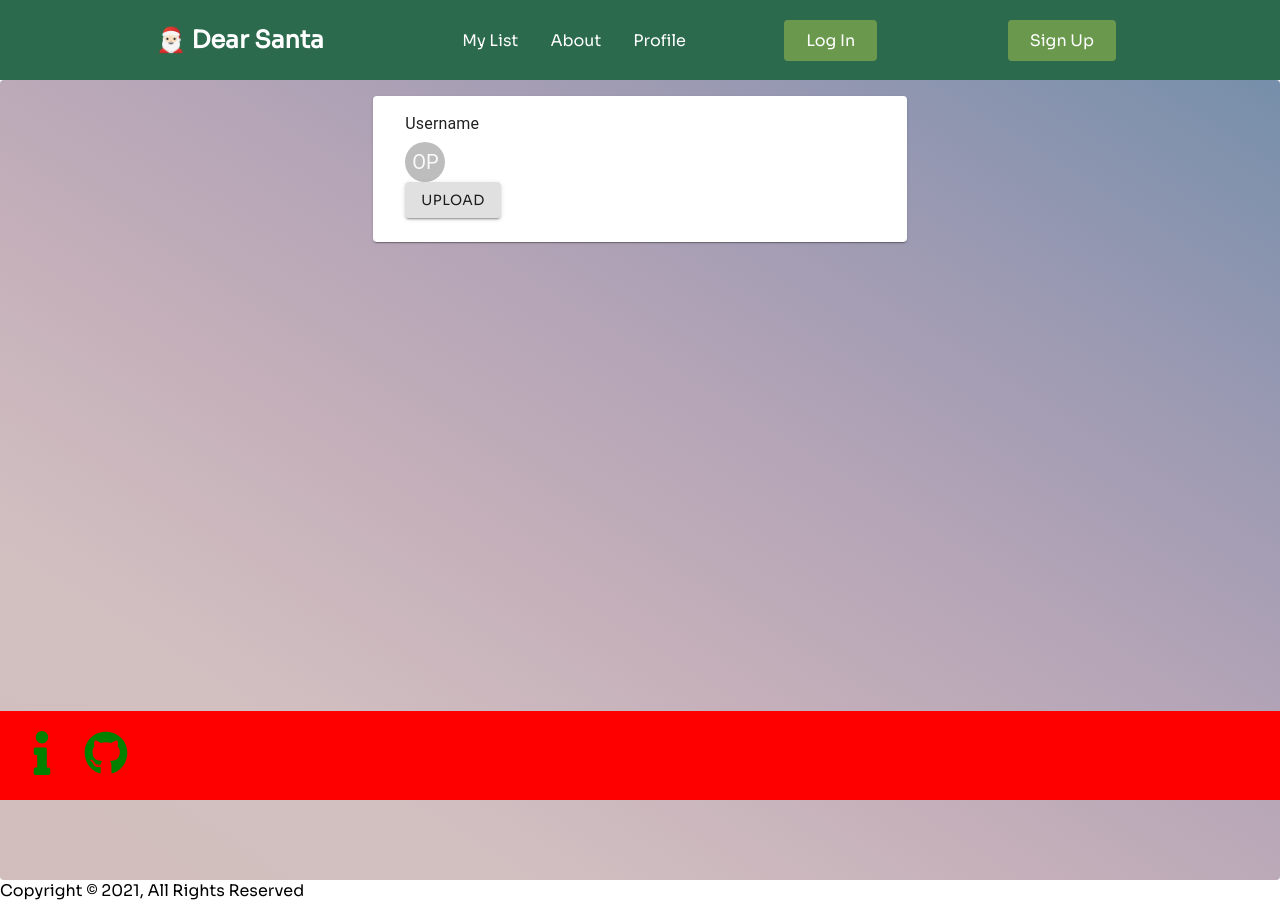
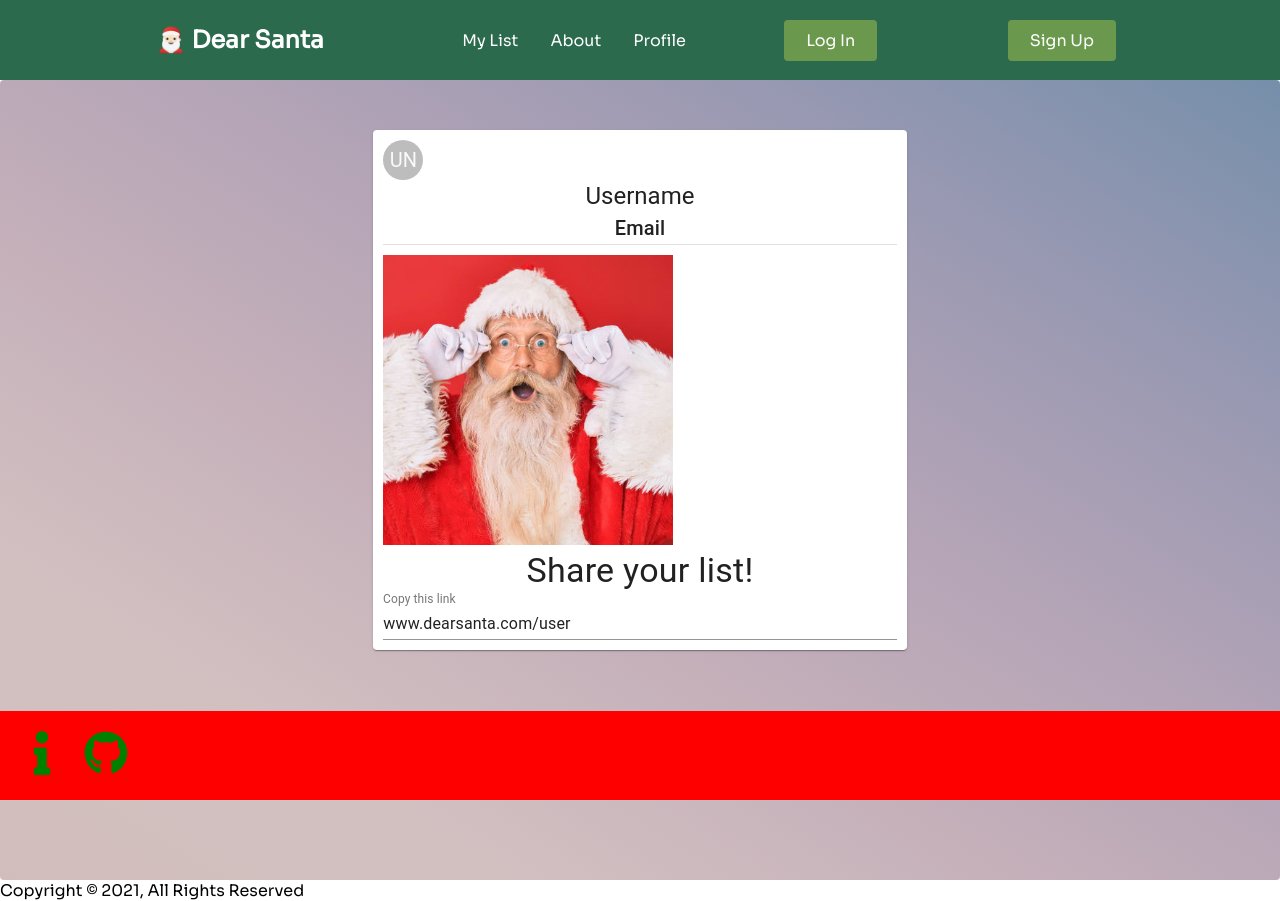
Before and after one commit to annsabie/dear-santa, a React (Create React App) app in the folder client/: page /profile in a window 1280 px wide. Built offline with nearby package versions, Linux system fonts and the light colour scheme.

Commit message:
profile changes

```diff
--- a/client/src/pages/profile/profile.css
+++ b/client/src/pages/profile/profile.css
@@ -0,0 +1,16 @@
+#profilecard {
+    padding-top: 50px;
+    padding-bottom: 50px;
+}
+
+#cardcontents {
+    padding: 10px
+}
+
+#santa {
+    padding-top: 10px;
+    align-items: center;
+    height: 300px;
+    justify-content: center;
+
+}
--- a/client/src/pages/profile/userprofile.js
+++ b/client/src/pages/profile/userprofile.js
@@ -1,14 +1,18 @@
 import * as React from 'react';
-//import Card from '@material-ui/core/Card';
-import CardActions from '@material-ui/core/CardActions';
-import CardContent from '@material-ui/core/CardContent';
-import Button from '@material-ui/core/Button';
-import Typography from '@material-ui/core/Typography';
+//import CardContent from '@material-ui/core/CardContent';
+//import Typography from '@material-ui/core/Typography';
 import Avatar from "@material-ui/core/Avatar";
-import { green } from "@material-ui/core/colors";
+import Card from "@material-ui/core/Card";
 import UploadButton from './imageUpload';
 import Paper from "@material-ui/core/Paper"
 import Grid from "@material-ui/core/Grid"
+//import CardMedia from '@material-ui/core/CardMedia';
+import Hat from "../../images/hat.png"
+import TextField from '@material-ui/core/TextField';
+import "./profile.css"
+import { Divider, Typography } from '@material-ui/core';
+import Santa from "../../images/santa.jpg"
+import { LoginContext } from "../../context/login.context";
 
 export default function UserProfile() {
   return (
@@ -21,19 +25,31 @@ export default function UserProfile() {
     }}
    elevation={0}
 >
-<Grid container justifyContent='center' style={{ marginTop: '0rem' }}>
-        <Grid item xs={11} md={9} lg={5}>
-    <Paper style={{ margin: "1rem 0", padding: "0 1rem" }}>
-      <CardContent>
-        <Typography sx={{ fontSize: 14 }} color="text.secondary" gutterBottom>
-          Username
-        </Typography>
-        <Avatar sx={{ bgcolor: green[800] }}>OP</Avatar>
-        <UploadButton />
-      </CardContent>
-    </Paper>
-    </Grid>
-    </Grid>
-    </Paper>
-  );
-}
+
+<Grid id="profilecard" container justifyContent='center' style={{ marginTop: '0rem' }}>
+  <Grid item xs={8} md={8} lg={5}>
+          <Card id="cardcontents">
+          <Avatar padding="10">UN</Avatar>
+          <Typography variant="h5" align="center">Username</Typography>
+          <Typography variant="h6" align="center">Email</Typography>
+          <Divider />
+          <img id= "santa" src={Santa} />
+          <Typography variant="h4" align="center">Share your list!</Typography>
+          <TextField
+          id="standard-read-only-input"
+          label="Copy this link"
+          defaultValue="www.dearsanta.com/user"
+          InputProps={{
+            readOnly: true,
+          }}
+          variant="standard"
+          fullWidth
+        />
+
+          </Card>
+        </Grid>
+
+</Grid>
+
+</Paper>
+  )}
```
